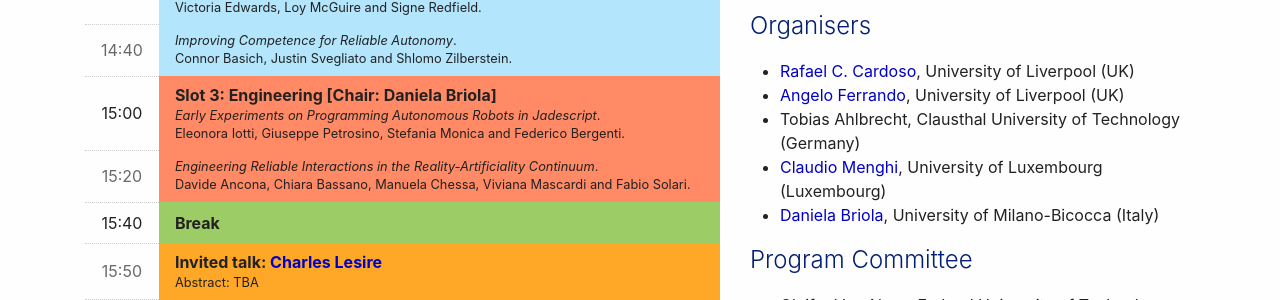
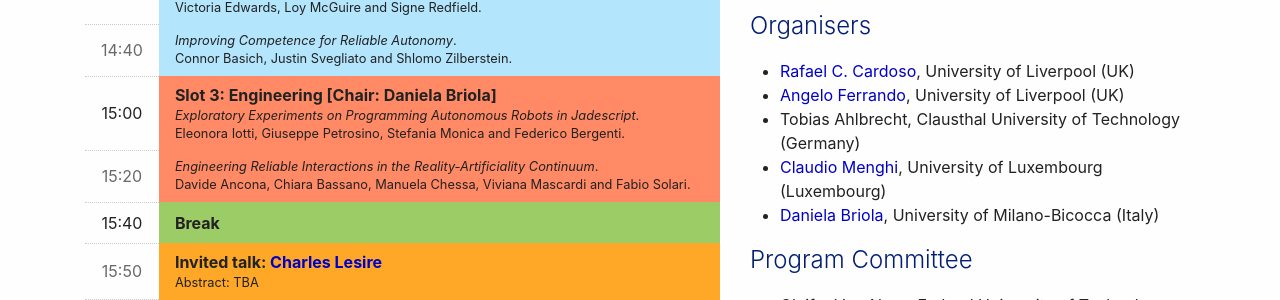
Before and after one commit to area2020/area2020.github.io, a Jekyll site: the page built from index.md, in a window 1280 px wide and 900 px high, scrolled down 609 px. Shown: the part 152-452 px from the top of the window. Built offline with Jekyll 4.4.1, drawn with Linux system fonts in a browser that asks for light colours; nearby versions of some CDN libraries; some of the changed text lies outside the part shown.

Commit message:
Update index.md

```diff
--- a/index.md
+++ b/index.md
@@ -97,7 +97,7 @@ The time is in <a href="https://time.is/it/CEST">CEST timezone</a>.
             <td colspan="4" class="stage-venus">
             Slot 3: Engineering [Chair: Daniela Briola]
             <span>
-              <i>Early Experiments on Programming Autonomous Robots in Jadescript</i>. <br/>
+              <i>Exploratory Experiments on Programming Autonomous Robots in Jadescript</i>. <br/>
               Eleonora Iotti, Giuseppe Petrosino, Stefania Monica and Federico Bergenti.
             </span>
             </td>
@@ -250,7 +250,7 @@ We will evaluate applying for a special issue on a Journal (to be selected) wher
   Peter Stringer, Rafael Cardoso, Xiaowei Huang and Louise Dennis. <i>Adaptable and Verifiable BDI Reasoning</i>.
   </li>
   <li>
-  Eleonora Iotti, Giuseppe Petrosino, Stefania Monica and Federico Bergenti. <i>Early Experiments on Programming Autonomous Robots in Jadescript</i>.
+  Eleonora Iotti, Giuseppe Petrosino, Stefania Monica and Federico Bergenti. <i>Exploratory Experiments on Programming Autonomous Robots in Jadescript</i>.
   </li>
   <li>
   Livia Lestingi, Mehrnoosh Askarpour, Marcello Maria Bersani and Matteo Rossi. <i>Statistical Model Checking of Human-Robot Interaction Scenarios</i>.
```
